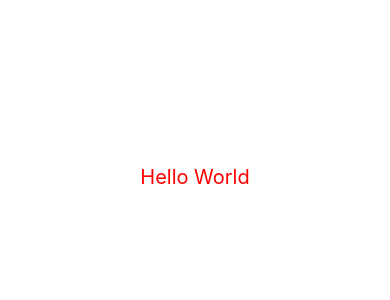
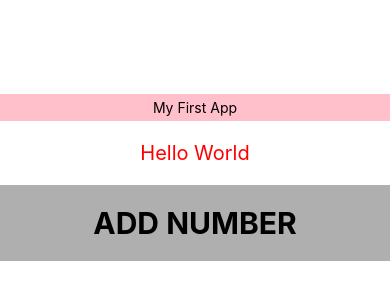
Before and after one commit to khr777/react-native, a React Native app: screen / in a window 390 px wide. Shown: the part 270-570 px from the top of the page. Built offline with nearby package versions, Linux system fonts and the light colour scheme.

Commit message:
버튼 생성
Button은 Android와 iOS의 UI가 달라 TouchableOpacity를 많이 사용.
다른 파일에 버튼을 만들고 App.tsx에서 정의하는 함수를
props로 전달받아 이용.

```diff
--- a/App.tsx
+++ b/App.tsx
@@ -1,22 +1,31 @@
 import React, {Component} from 'react';
 import {View, Text, StyleSheet} from 'react-native';
 import Header from './src/header';
+import Generator from './src/generator';
 
 class App extends Component {
 
   state = {
-    appName: 'My First App'
+    appName: 'My First App',
+    random: [23, 1445]
+  }
+
+  onAddRandomNum = () => {
+    alert('add random number!!!');
   }
 
 
   render() {
     return (
       <View style={styles.mainView}>
-        {/* <Header name={this.state.appName}/> */}
-        <Text
-        style={styles.mainText}
-        onPress={() => alert('Hello World!!!')}
-        >Hello World</Text>
+        <Header name={this.state.appName}/>
+        <View>
+          <Text
+          style={styles.mainText}
+          onPress={() => alert('Hello World!!!')}
+          >Hello World</Text>
+        </View>
+        <Generator add={this.onAddRandomNum}/>
       </View>
     );
   }
--- /dev/null
+++ b/src/generator.tsx
@@ -0,0 +1,29 @@
+import React, {Component} from 'react';
+import { View, Text, StyleSheet, Button, TouchableOpacity } from 'react-native';
+
+const Generator = (props: any) => {
+    return (
+        <View style={styles.generator}>
+            <TouchableOpacity onPress={() => props.add()}>
+              <Text style={styles.buttonText}>ADD NUMBER</Text>
+            </TouchableOpacity>
+        </View>
+    )
+
+}
+
+
+const styles = StyleSheet.create({
+    generator: {
+        backgroundColor: '#afafaf',
+        padding: 20,
+        alignItems: 'center',
+        width: '100%'
+    },
+    buttonText: {
+        fontSize: 30,
+        fontWeight: 'bold'
+    }
+})
+
+export default Generator;
```
